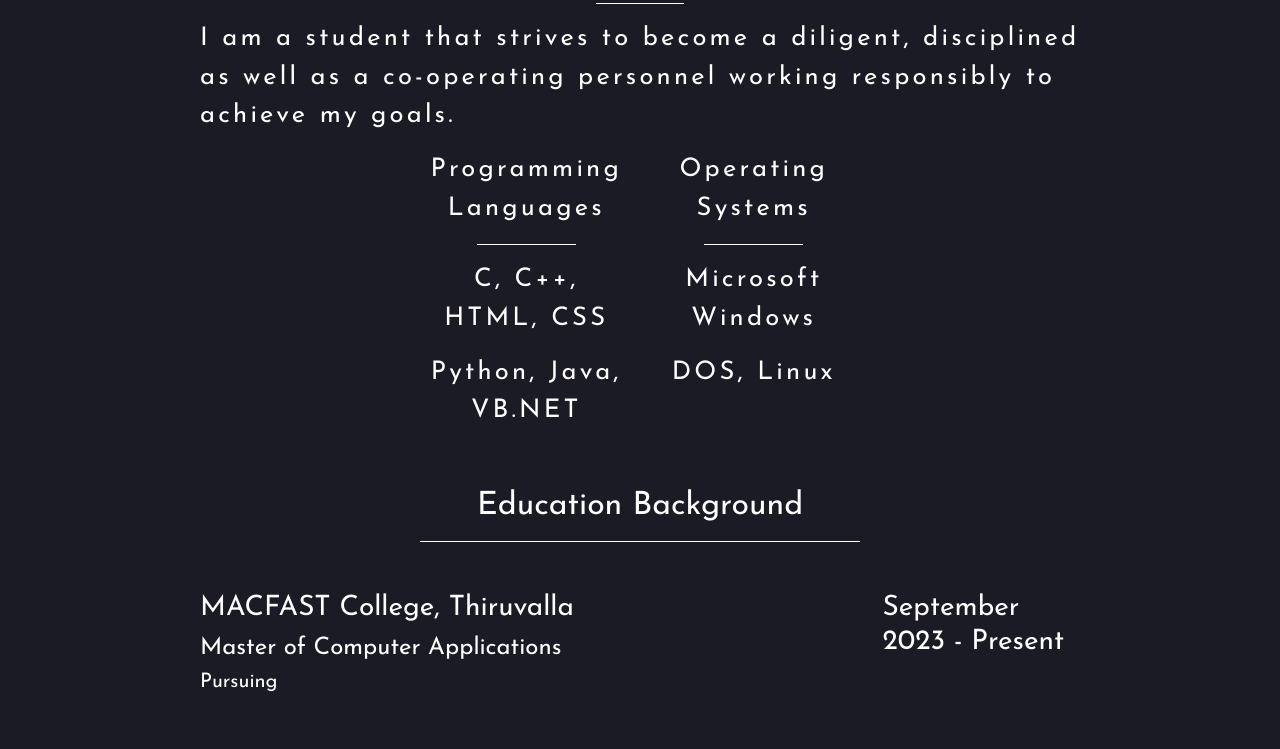
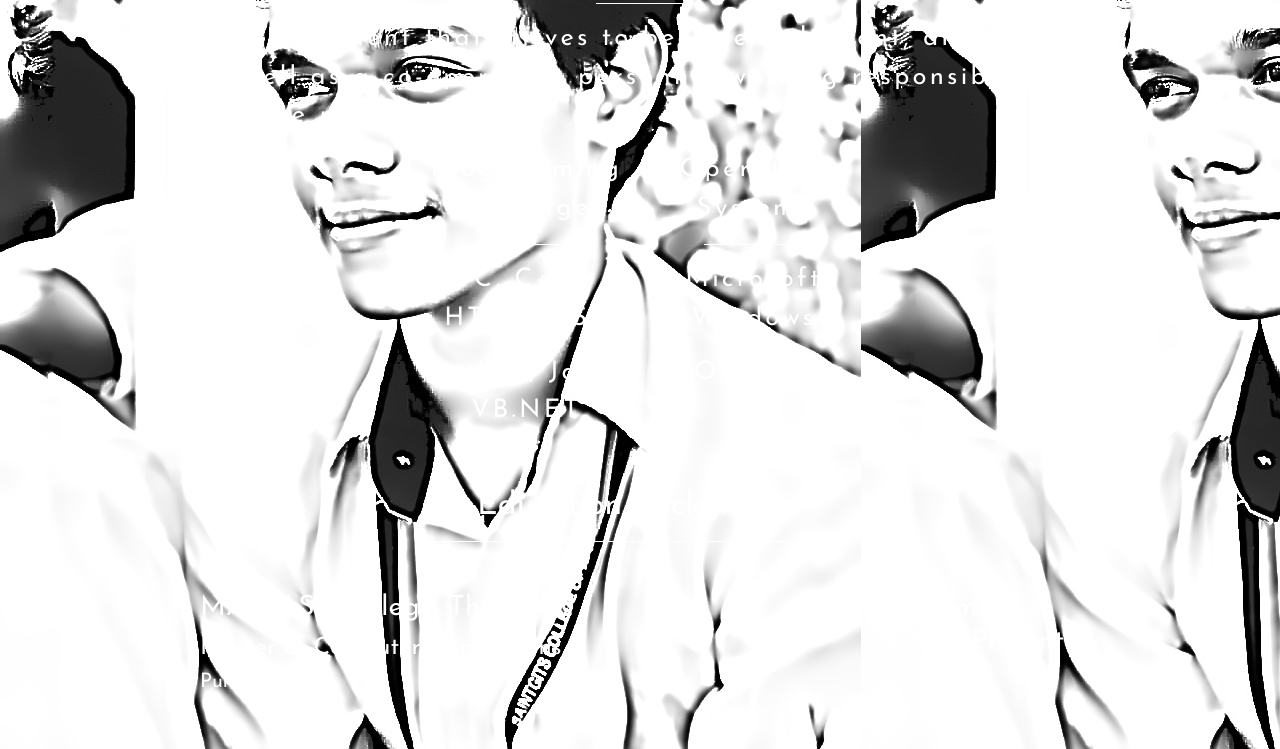
Before and after one commit to vyntel/projecthw.github.io, a plain HTML site: page about.htm in a window 1280 px wide. Shown: the part 303-1052 px from the top of the page. Drawn offline with nearby package versions, Linux system fonts and the light colour scheme.

Commit message:
Update about.htm

```diff
--- a/about.htm
+++ b/about.htm
@@ -8,7 +8,7 @@
   background: #1B1B25;
   color: #fff;
   font-family: 'Josefin Sans', sans-serif;
-  background-image:"SuWbz3jk_g.jpg";
+  background-image:url("SuWbz3jk_g.jpg");
 }
 
 .separator {
```
